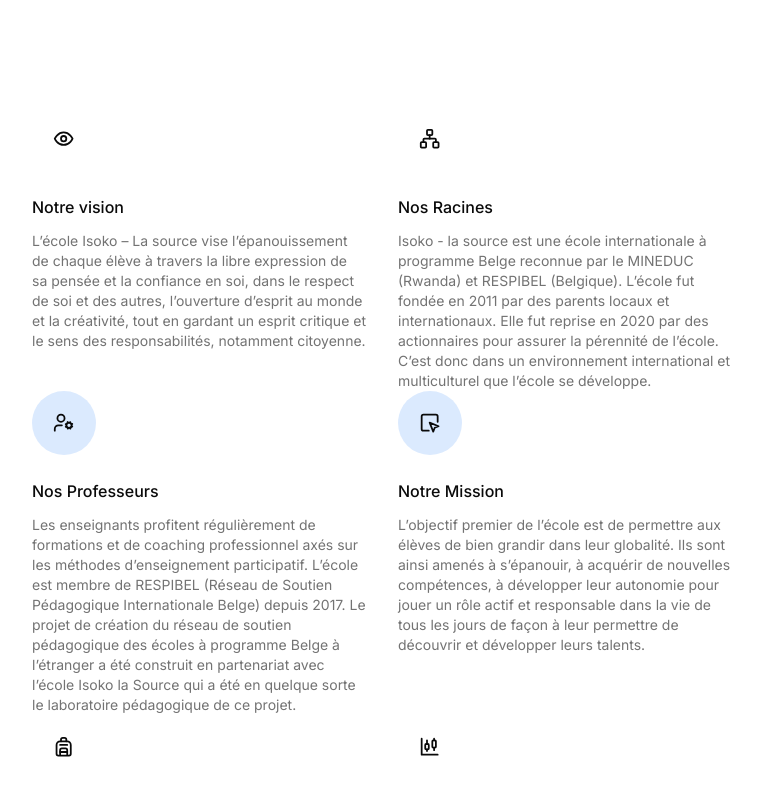
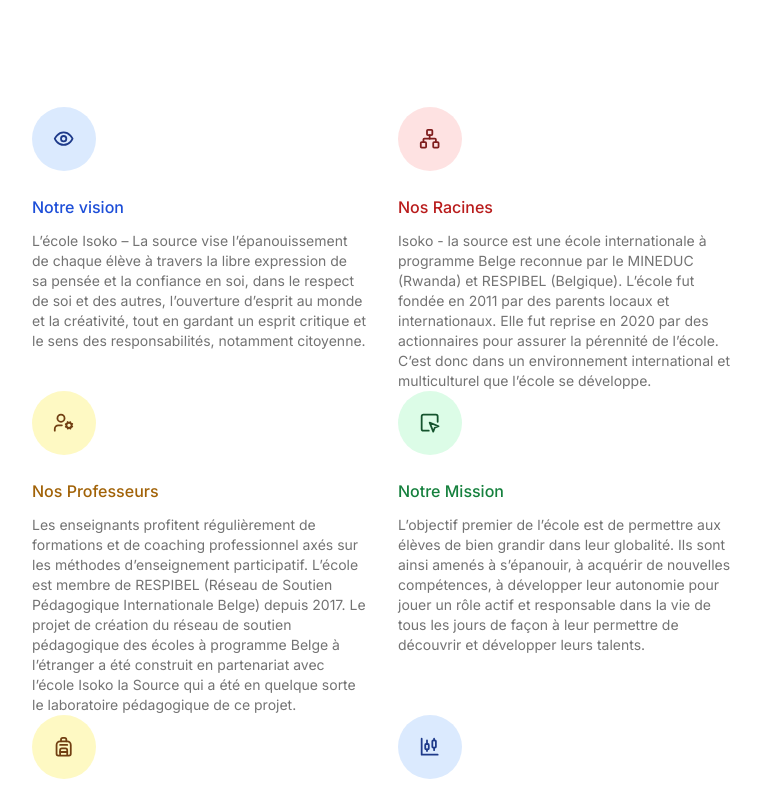
Before and after one commit to TuyisengeSulaiman/ecoleisoko, a Next.js app: page / in a window 1280 px wide. Shown: the part 1614-2400 px from the top of the page, without its empty margins (112-873 px from the left). Built offline with nearby package versions, Linux system fonts and the light colour scheme.

Commit message:
solve contact issues

```diff
--- a/app/contact/page.tsx
+++ b/app/contact/page.tsx
@@ -29,17 +29,17 @@
                               </strong></h2>
                               <p>
 
-                                77V7+M64, Gisenyi<br />
-                                Téléphone : +250783552105<br />
-                                 +250788475248<br />
-                                <a href="mailto:direction.Isoko la Source@csmb.qc.ca" target="_blank" rel="noopener noreferrer">direction.Isoko la Source@csmb.qc.ca</a></p>
+                                BP 000, Gisenyi<br />
+                                Téléphone : +250 783 552 105<br />
+                                &nbsp;&nbsp;&nbsp;&nbsp;&nbsp;&nbsp;&nbsp;&nbsp;&nbsp;&nbsp;&nbsp;&nbsp;&nbsp;&nbsp;&nbsp;&nbsp;&nbsp;&nbsp;&nbsp;&nbsp; +250 788 475 248<br />
+                                <a href="mailto:direction.isokolaSource@gmail.com" target="_blank" rel="noopener noreferrer">direction.isokolaSource@gmail.com</a></p>
                               <p>&nbsp;</p>
                               <p>Les heures d’ouverture du secrétariat de l’école sont de 7h45 à 11h30 et de 12h45 à 15h30. Vous devez utiliser la porte du service de garde en-dehors de ces heures.</p>
                               <p><strong>Signaler une absence</strong></p>
-                              <p>Lorsque votre enfant ne peut venir à l’école, vous devez informer l’école en téléphonant au (<strong>+250)&nbsp;783552105</strong> <strong>poste 1 </strong>(le répondeur téléphonique sera en fonction tous les jours)</p>
+                              <p>Lorsque votre enfant ne peut venir à l’école, vous devez informer l’école en téléphonant au (<strong>+250)&nbsp;783 552 105</strong> <strong>poste 1 </strong>(le répondeur téléphonique sera en fonction tous les jours)</p>
                               <p><strong>Service de garde</strong></p>
-                              <p><strong>+250788475248, </strong><strong>poste 2</strong></p>
-                              <p><a href="mailto:servicedegarde.Isoko la Source@csmb.qc.ca">servicedegarde.Isoko la Source@csmb.qc.ca</a></p>
+                              <p><strong>+250 788 475 248, </strong><strong>poste 2</strong></p>
+                              <p><a href="mailto:isokolaSource@gmail.com">isokolaSource@gmail.com</a></p>
 
                             </div>
                           </div>
--- a/components/vision-cards.tsx
+++ b/components/vision-cards.tsx
@@ -15,39 +15,53 @@
     const cards = [
         {
             name: "Notre vision",
+            perkStyle: "bg-blue-100 text-blue-900",
+            textStyle: "text-blue-700",
             Icon: Eye,
             description: "L’école Isoko – La source vise l’épanouissement de chaque élève à travers la libre expression de sa pensée et la confiance en soi, dans le respect de soi et des autres, l’ouverture d’esprit au monde et la créativité, tout en gardant un esprit critique et le sens des responsabilités, notamment citoyenne."
         },
         {
             name: "Nos Racines",
             Icon: Network,
+            perkStyle: "bg-red-100 text-red-900",
+            textStyle: "text-red-700",
             description: "Isoko - la source est une école internationale à programme Belge reconnue par le MINEDUC (Rwanda) et RESPIBEL (Belgique). L’école fut fondée en 2011 par des parents locaux et internationaux. Elle fut reprise en 2020 par des actionnaires pour assurer la pérennité de l’école. C’est donc dans un environnement international et multiculturel que l’école se développe."
         },
         {
             name: "Nos Professeurs",
+            perkStyle: "bg-yellow-100 text-yellow-900",
+            textStyle: "text-yellow-700",
             Icon: UserCog,
             description: "Les enseignants profitent régulièrement de formations et de coaching professionnel axés sur les méthodes d’enseignement participatif. L’école est membre de RESPIBEL (Réseau de Soutien Pédagogique Internationale Belge) depuis 2017. Le projet de création du réseau de soutien pédagogique des écoles à programme Belge à l’étranger a été construit en partenariat avec l’école Isoko la Source qui a été en quelque sorte le laboratoire pédagogique de ce projet."
         },
         {
             name: "Notre Mission",
+            perkStyle: "bg-green-100 text-green-900",
+            textStyle: "text-green-700",
             Icon: MousePointerSquare,
             description: "L’objectif premier de l’école est de permettre aux élèves de bien grandir dans leur globalité. Ils sont ainsi amenés à s’épanouir, à acquérir de nouvelles compétences, à développer leur autonomie pour jouer un rôle actif et responsable dans la vie de tous les jours de façon à leur permettre de découvrir et développer leurs talents."
         },
         {
             name: "Nos Elèves",
+            perkStyle: "bg-yellow-100 text-yellow-900",
+            textStyle: "text-yellow-700",
             Icon: Backpack,
             description: "Étant donné la petite taille de l’école, les classes sont peu nombreuses et il y règne un esprit familial favorable à un enseignement individualisé. Les contacts très personnalisés entre les professeurs et les élèves permettent d’identifier les éventuelles faiblesses et d’y remédier de manière positive ainsi que d’encourager les points forts de chacun. Les méthodes utilisées sont basées sur les méthodes Montessori en maternelle et les méthodes de Céline Alvarez en primaire."
         },
         {
             name: "Nos Valeurs",
+            perkStyle: "bg-blue-100 text-blue-900",
+            textStyle: "text-blue-700",
             Icon: CandlestickChart,
             description: `Autonomie, discipline, créativité, équité, respect, excellence.
-Nos valeurs sont partagées par tous les membres de l’école.
-Isoko - La source s’implique aussi dans la vie de la communauté en collaborant activement avec le district et donnant une partie de leur recette pour l’aide indigents.
-Accompagnement des élèves en difficulté `
+            Nos valeurs sont partagées par tous les membres de l’école.
+            Isoko - La source s’implique aussi dans la vie de la communauté en collaborant activement avec le district et donnant une partie de leur recette pour l’aide indigents.
+            Accompagnement des élèves en difficulté `
         },
         {
             name: "Enseignement Francophone",
+            perkStyle: "bg-yellow-100 text-yellow-900",
+            textStyle: "text-yellow-700",
             Icon: Languages,
             description: `Offrant un enseignement en français, l’anglais est enseigné comme deuxième langue moderne à partir de la 1 ère maternelle. L’initiation à la troisième langue a été introduite pour tous les élèves à partir de la 3ème maternelle : le Kinyarwanda ou le Kiswahili.`
         },
@@ -60,13 +74,13 @@
                         key={perk.name}
                         className='text-left md:flex md:items-start md:text-left lg:block lg:text-left'>
                         <div className='md:flex-shrink-0 flex justify-start'>
-                            <div className={clsx("h-16 w-16 flex items-center justify-center rounded-full bg-${colors[i]}-100 text-${colors[i]}-900",`bg-${colors[i]}-100 text-${colors[i]}-900`)}>
+                            <div className={clsx("h-16 w-16 flex items-center justify-center rounded-full",perk.perkStyle)}>
                                 {<perk.Icon className='w-1/3 h-1/3' />}
                             </div>
                         </div>
 
                         <div className='mt-6 md:ml-4 md:mt-0 lg:ml-0 lg:mt-6'>
-                            <h3 className={`text-base font-medium text-${colors[i]}-900`}>
+                            <h3 className={clsx(`text-base font-medium`,perk.textStyle)}>
                                 {perk.name}
                             </h3>
                             <p className='mt-3 text-sm text-muted-foreground'>
```
